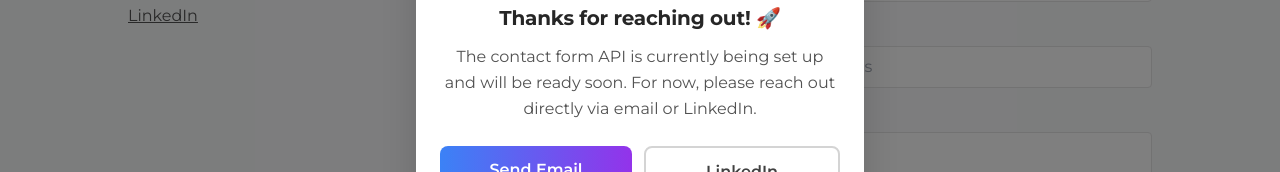
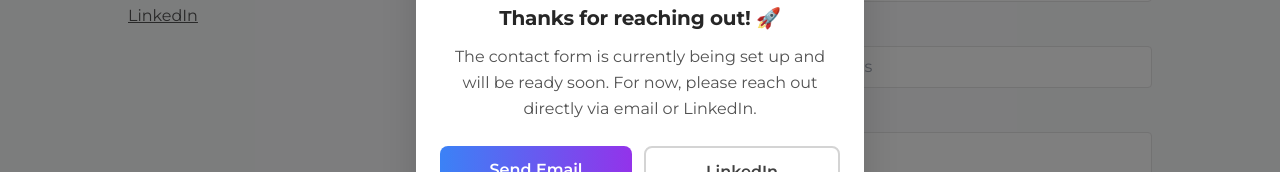
Before and after one commit to maniz-stha/maniz-stha.github.io, a React (Vite) app: page / in a window 1280 px wide. Both pictures are taken after typing "Sample", "name@example.com", "Sample" into the empty fields and a click on the button "Send Message". Shown: the part 3324-3496 px from the top of the page. Built offline with nearby package versions, Linux system fonts and the light colour scheme.

Commit message:
minor text change

```diff
--- a/src/components/Contact.tsx
+++ b/src/components/Contact.tsx
@@ -234,7 +234,7 @@ const Contact = () => {
                   animate={{ opacity: 1, y: 0 }}
                   transition={{ delay: 0.4 }}
                 >
-                  The contact form API is currently being set up and will be ready soon. For now, please reach out directly via email or LinkedIn.
+                  The contact form is currently being set up and will be ready soon. For now, please reach out directly via email or LinkedIn.
                 </motion.p>
 
                 {/* Action buttons */}
```
